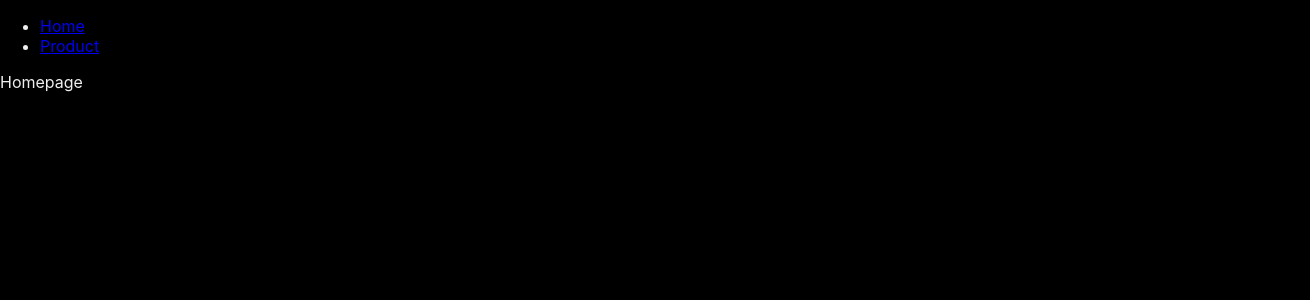
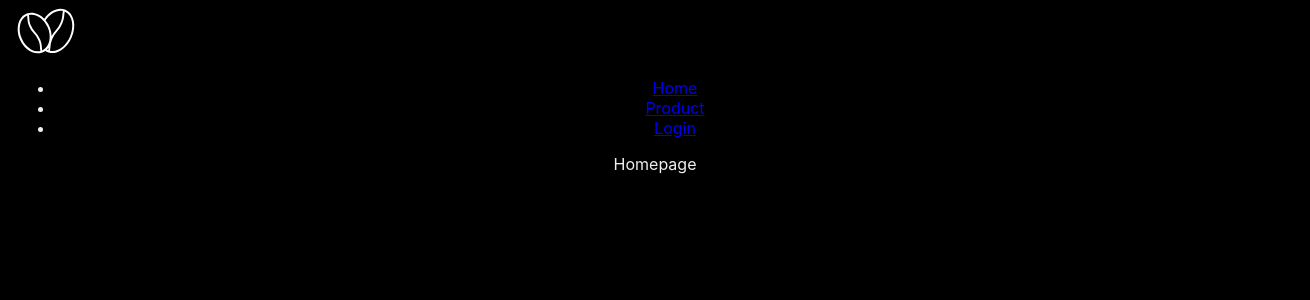
Before and after one commit to Khaanh/MyGastroTrip, a React (Create React App) app: page / in a window 1280 px wide. Shown: the top 300 px of the page, 1310 px wide, since content can reach past the window. Built offline with nearby package versions, Linux system fonts and the light colour scheme.

Commit message:
Init project with react-router-dom

```diff
--- a/src/App.js
+++ b/src/App.js
@@ -6,6 +6,7 @@ import { useState } from "react";
 import { BrowserRouter, Route, Routes } from "react-router-dom";
 import Homepage from "./pages/Homepage";
 import Product from "./pages/Product";
+import Login from "./pages/Login";
 
 const listOfCoffeesArr = [
 	{
@@ -129,12 +130,15 @@ const listOfCities = [
 function App() {
 	return (
 		<div>
+			<main className="container">
 				<BrowserRouter>
 					<Routes>
 						<Route path="/" element={<Homepage />} />
 						<Route path="product" element={<Product />} />
+						<Route path="login" element={<Login />} />
 					</Routes>
 				</BrowserRouter>
+			</main>
 		</div>
 	);
 }
--- /dev/null
+++ b/src/components/Logo.jsx
@@ -0,0 +1,12 @@
+import { Link } from "react-router-dom";
+import styles from "./Logo.module.css";
+
+export default function Logo() {
+	return (
+		<div className={styles.logo}>
+			<Link>
+				<img src="/img/logo.svg" alt="logo coffee beans" />
+			</Link>
+		</div>
+	);
+}
--- /dev/null
+++ b/src/components/Logo.module.css
@@ -0,0 +1,4 @@
+.logo {
+	width: 62px;
+	height: 62px;
+}
--- a/src/components/PageNav.jsx
+++ b/src/components/PageNav.jsx
@@ -1,9 +1,11 @@
 import React from "react";
 import { NavLink } from "react-router-dom";
+import Logo from "./Logo";
 
 export default function PageNav() {
 	return (
 		<nav>
+			<Logo />
 			<ul>
 				<li>
 					<NavLink to="/">Home</NavLink>
@@ -11,6 +13,9 @@ export default function PageNav() {
 				<li>
 					<NavLink to="/product">Product</NavLink>
 				</li>
+				<li>
+					<NavLink to="/login">Login</NavLink>
+				</li>
 			</ul>
 		</nav>
 	);
--- /dev/null
+++ b/src/pages/Login.jsx
@@ -0,0 +1,10 @@
+import PageNav from "../components/PageNav";
+
+export default function Login() {
+	return (
+		<div>
+			<PageNav />
+			Login
+		</div>
+	);
+}
```
Also changed, not shown: public/img/logo.svg (added). Lines whose indentation alone changed are shown as unchanged.
